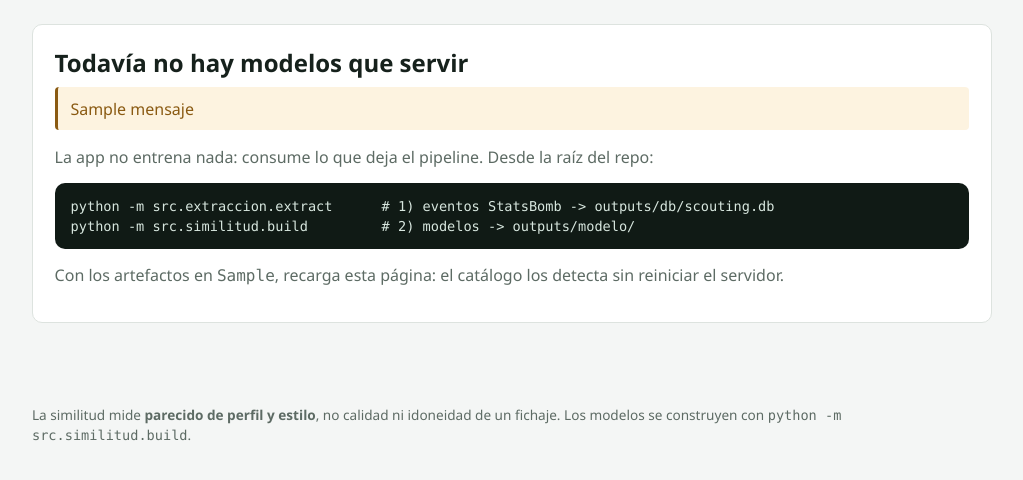
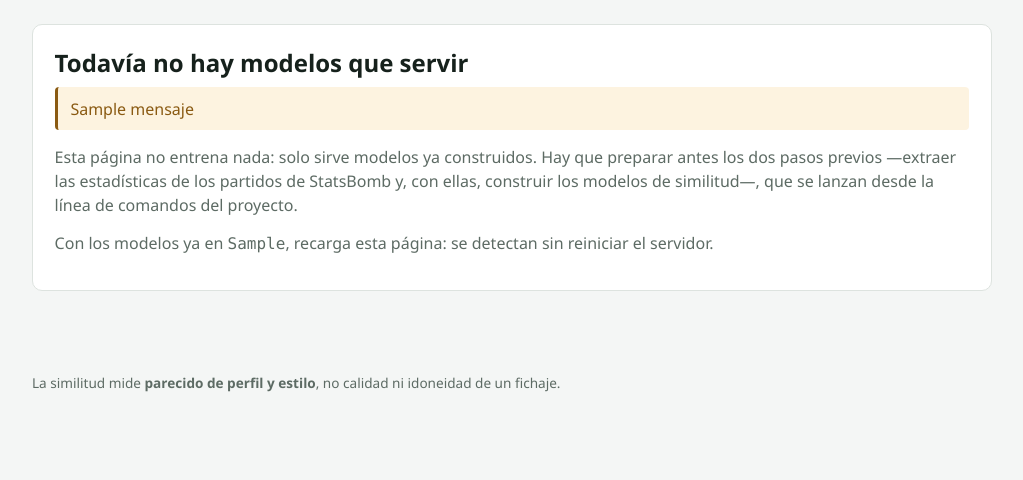
Before and after one commit to ivancalvorodriguez/football-scout-recsys, a Python web app: template src/app/templates/sin_modelos.html in a window 1280 px wide. Shown: the part 167-647 px from the top of the page, without its empty margins (128-1151 px from the left). Run offline with Jinja, Linux system fonts and the light colour scheme; the template is opened without the code that fills it: most values are stand-ins (such as "Sample title", 1, 10 or a date in 2020).

Commit message:
docs: se retiran de la interfaz las rutas y comandos del repositorio y se aclara el criterio de shots_on_target

```diff
--- a/src/app/catalogo.py
+++ b/src/app/catalogo.py
@@ -343,7 +343,7 @@ class Catalogo:
         if not candidatos:
             raise ModeloNoDisponible(
                 f"No hay ningún modelo de '{entidad}' disponible. "
-                f"Constrúyelos con: python -m src.similitud.build"
+                "Hay que construir antes los modelos de similitud."
             )
         if variante is not None:
             for clave in candidatos:
--- a/src/app/rutas.py
+++ b/src/app/rutas.py
@@ -141,7 +141,7 @@ def _entidad_pedida() -> str:
         if not disponibles:
             raise ModeloNoDisponible(
                 f"No hay ningún modelo en {_catalogo().model_dir}. "
-                f"Constrúyelos con: python -m src.similitud.build"
+                "Hay que construir antes los modelos de similitud."
             )
         return disponibles[0]
     if entidad not in config.ENTIDADES:
--- a/src/app/static/estilo.css
+++ b/src/app/static/estilo.css
@@ -91,14 +91,6 @@ body {
 
 code, pre { font-family: "Cascadia Mono", Consolas, "Courier New", monospace; }
 
-.comandos {
-  background: #101a15;
-  color: #d7e6de;
-  padding: 0.8rem 1rem;
-  border-radius: var(--radio);
-  overflow-x: auto;
-  font-size: 0.85rem;
-}
 
 /* --- Buscador ------------------------------------------------------------ */
 
--- a/src/app/templates/base.html
+++ b/src/app/templates/base.html
@@ -48,8 +48,7 @@
   <footer class="pie">
     <p>
       La similitud mide <strong>parecido de perfil y estilo</strong>, no calidad ni
-      idoneidad de un fichaje. Los modelos se construyen con
-      <code>python -m src.similitud.build</code>.
+      idoneidad de un fichaje.
     </p>
   </footer>
 
--- a/src/app/templates/ficha.html
+++ b/src/app/templates/ficha.html
@@ -70,7 +70,7 @@
     </p>
     {% with amplio = true %}{% include "_radar.html" %}{% endwith %}
     <p class="apunte">
-      Es un resumen a posteriori de <code>feat_display</code>: sirve para
+      Es un resumen a posteriori de las métricas de la entidad: sirve para
       interpretar el perfil, no interviene en el ajuste del modelo. Un percentil
       alto es nivel relativo dentro de los datos cargados, no valor de mercado.
     </p>
--- a/src/app/templates/glosario.html
+++ b/src/app/templates/glosario.html
@@ -26,8 +26,6 @@
       Salvo que se diga otra cosa, la definición es la de <strong>StatsBomb</strong>,
       que es el proveedor de los datos. No son intercambiables con las de FBref,
       Opta o Wyscout: varias métricas con el mismo nombre usan umbrales distintos.
-      Detalle en <code>docs/metricas_finales.md</code> y
-      <code>docs/extraccion_estadisticas.md</code>.
     </p>
 
     <nav class="indice-glosario" aria-label="Índice del glosario">
--- a/src/app/templates/sin_modelos.html
+++ b/src/app/templates/sin_modelos.html
@@ -8,12 +8,15 @@
     <p class="aviso">
       {{ mensaje if mensaje else 'No se ha encontrado ningún artefacto de modelo en ' ~ model_dir ~ '.' }}
     </p>
-    <p class="ayuda">La app no entrena nada: consume lo que deja el pipeline. Desde la raíz del repo:</p>
-    <pre class="comandos"><code>python -m src.extraccion.extract      # 1) eventos StatsBomb -> outputs/db/scouting.db
-python -m src.similitud.build         # 2) modelos -> outputs/modelo/</code></pre>
     <p class="ayuda">
-      Con los artefactos en <code>{{ model_dir }}</code>, recarga esta página: el
-      catálogo los detecta sin reiniciar el servidor.
+      Esta página no entrena nada: solo sirve modelos ya construidos. Hay que
+      preparar antes los dos pasos previos —extraer las estadísticas de los
+      partidos de StatsBomb y, con ellas, construir los modelos de similitud—,
+      que se lanzan desde la línea de comandos del proyecto.
+    </p>
+    <p class="ayuda">
+      Con los modelos ya en <code>{{ model_dir }}</code>, recarga esta página: se
+      detectan sin reiniciar el servidor.
     </p>
   </section>
 {% endblock %}
--- a/src/extraccion/player_stats.py
+++ b/src/extraccion/player_stats.py
@@ -99,6 +99,9 @@ def compute_player_stats(events: list[dict[str, Any]]) -> dict[int, dict[str, An
                 r["npxg"] += xg
                 if outcome == "Goal":
                     r["np_goals"] += 1
+                # `shots_on_target` tambien va aqui dentro: excluye penaltis pese
+                # a no llamarse `np_*`. Es el criterio de StatsBomb/FBref y lo que
+                # hace homogeneo el `sot_pct` = shots_on_target / np_shots.
                 if outcome in config.SHOT_ON_TARGET_OUTCOMES:
                     r["shots_on_target"] += 1
 
```
Also changed, not shown: src/app/glosario.py (+5 -3 lines), src/app/templates/datos.html (+9 -8 lines), src/tests/app/integracion/test_rutas.py (+6 -1 lines), src/tests/app/unit/test_catalogo.py (+1 -1 lines).
